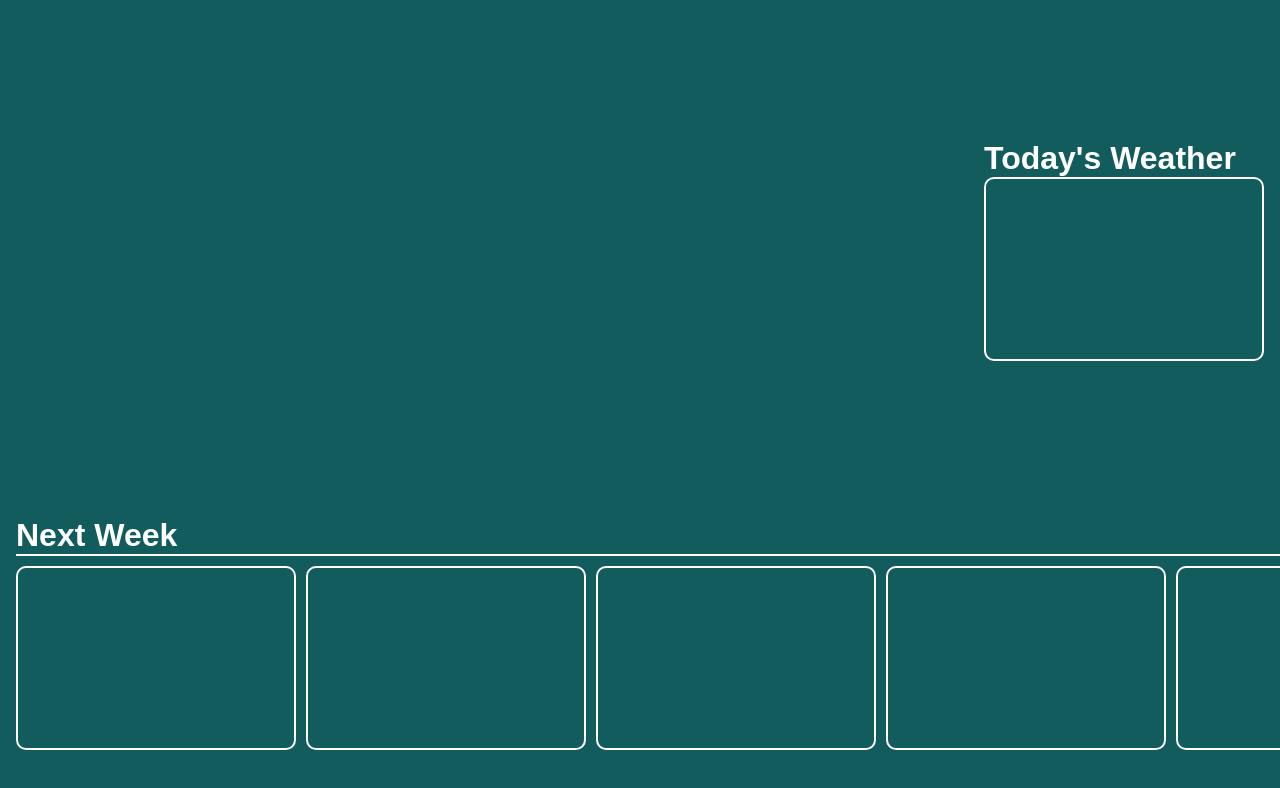
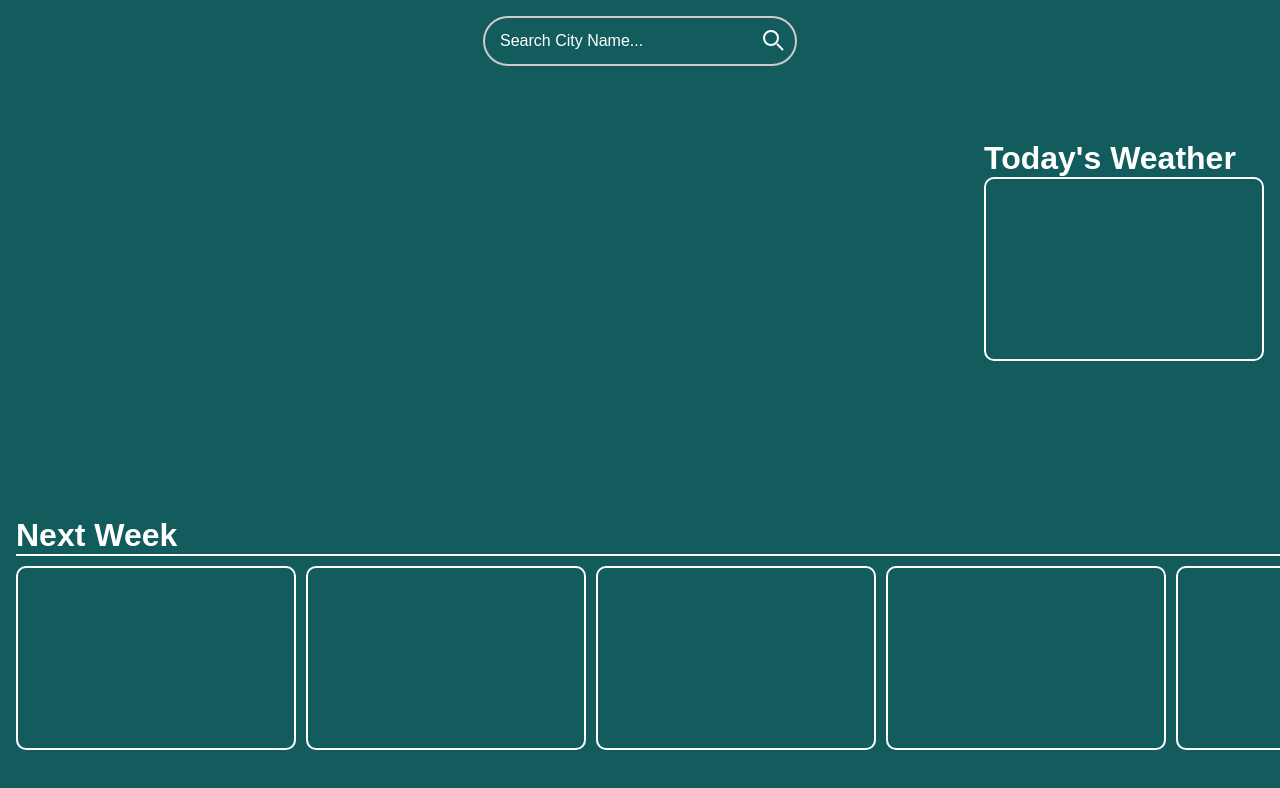
Before and after one commit to Adonuu/odin-weather, a website built with webpack: page src/index.html in a window 1280 px wide. Shown: the top 788 px of the page. Built offline with nearby package versions, Linux system fonts and the light colour scheme; no server answers.

Commit message:
added search input to html, still need function to make it work moved initial rendering of page to function to make it easier once search function is implemented

```diff
--- a/src/index.css
+++ b/src/index.css
@@ -25,6 +25,10 @@ body {
 
 #search {
     grid-area: search;
+    display: flex;
+    flex-flow: row nowrap;
+    justify-content: center;
+    height: 50px;
 }
 
 #cityInfo {
@@ -78,3 +82,41 @@ body {
     grid-area: today;
     justify-self: end;
 }
+
+#search-form {
+    display: flex;
+    align-items: center;
+    border: 2px solid #ccc;
+    border-radius: 25px;
+    padding: 5px;
+    background: transparent;
+    width: 300px;
+}
+
+#search-input {
+    flex: 1;
+    border: none;
+    outline: none;
+    background: transparent;
+    color: white;
+    font-size: 16px;
+    padding: 5px 10px;
+}
+
+#search-input::placeholder {
+    color: white;
+}
+
+#search-button {
+    background: transparent;
+    border: none;
+    cursor: pointer;
+    padding: 5px;
+    outline: none;
+    color: white;
+}
+
+#search-button svg {
+    stroke: currentColor;
+    fill: none;
+}
--- a/src/index.html
+++ b/src/index.html
@@ -6,7 +6,17 @@
     <title>Weather</title>
 </head>
 <body>
-    <div id="search"></div>
+    <div id="search">
+        <form id="search-form">
+            <input type="text" id="search-input" name="query" placeholder="Search City Name..." />
+            <button type="submit" id="search-button" aria-label="Search">
+                <svg xmlns="http://www.w3.org/2000/svg" viewBox="0 0 24 24" width="24" height="24">
+                    <circle cx="10" cy="10" r="7" fill="none" stroke="currentColor" stroke-width="2"/>
+                    <line x1="16" y1="16" x2="22" y2="22" stroke="currentColor" stroke-width="2"/>
+                </svg>
+            </button>
+        </form>
+    </div>
     <div id="cityInfo">
         <div id="cityName"></div>
         <div id="cityLatitude"></div>
--- a/src/index.js
+++ b/src/index.js
@@ -10,6 +10,19 @@ const cityLongitude = document.querySelector('#cityLongitude');
 
 let localWeather = await getWeather("Cincinnati");
 let weatherClass = new Weather(localWeather);
+
+renderPage(weatherClass);
+
+function renderPage(weatherClass) {
+    // reset inner html to remove old data
+    currentDay.innerHTML = '';
+    cityName.innerHTML = '';
+    cityLatitude.innerHTML = '';
+    cityLongitude.innerHTML = '';
+    for (let i = 0; i < 6; i++) {
+        let nextWeekDay = document.querySelector('#nextWeek' + i);
+        nextWeekDay.innerHTML = '';
+    }
     let currentDayDiv = renderDay(weatherClass.getCurrentDay());
     currentDay.appendChild(currentDayDiv);
     cityName.innerHTML = weatherClass.getCurrentCity();
@@ -21,3 +34,4 @@ for (let i = 0; i < 6; i++) {
         let nextWeekDay = document.querySelector('#nextWeek' + i);
         nextWeekDay.appendChild(nextWeekDiv);
     }
+}
```
Lines whose indentation alone changed are shown as unchanged.
